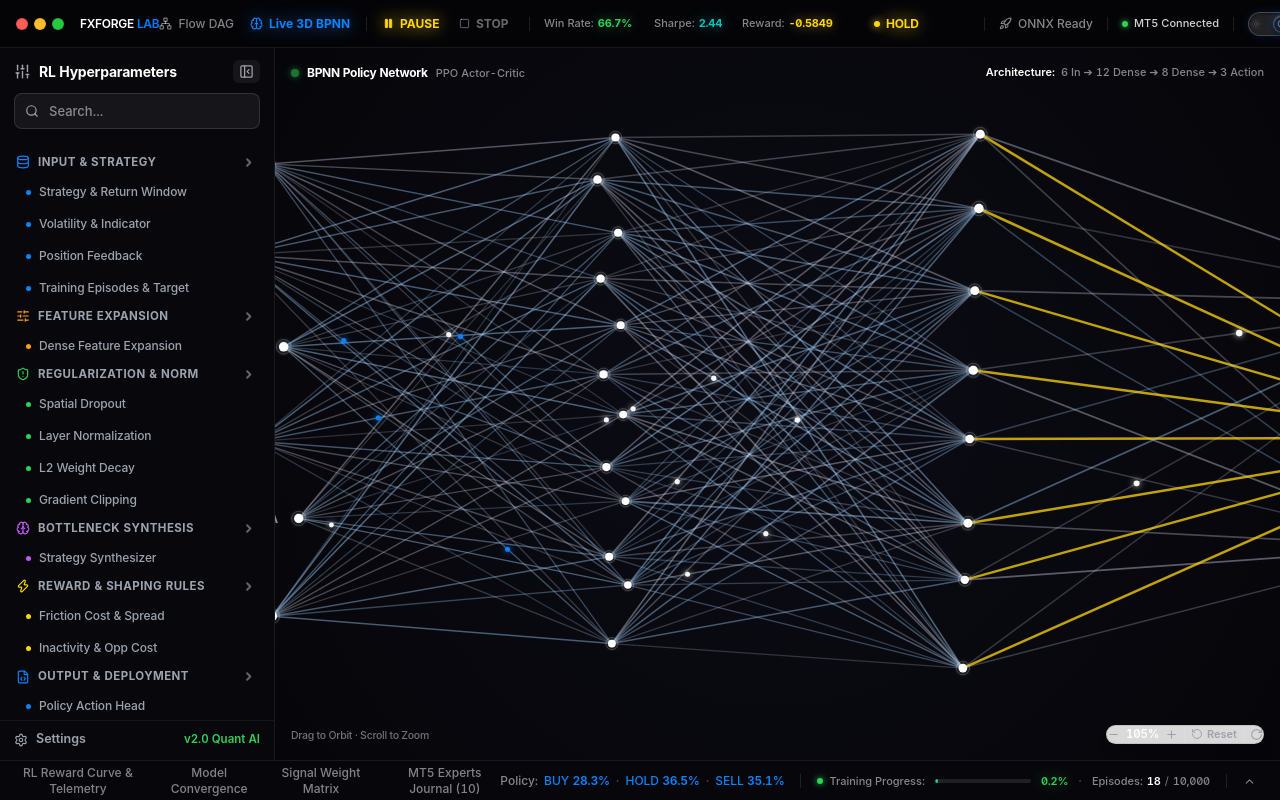
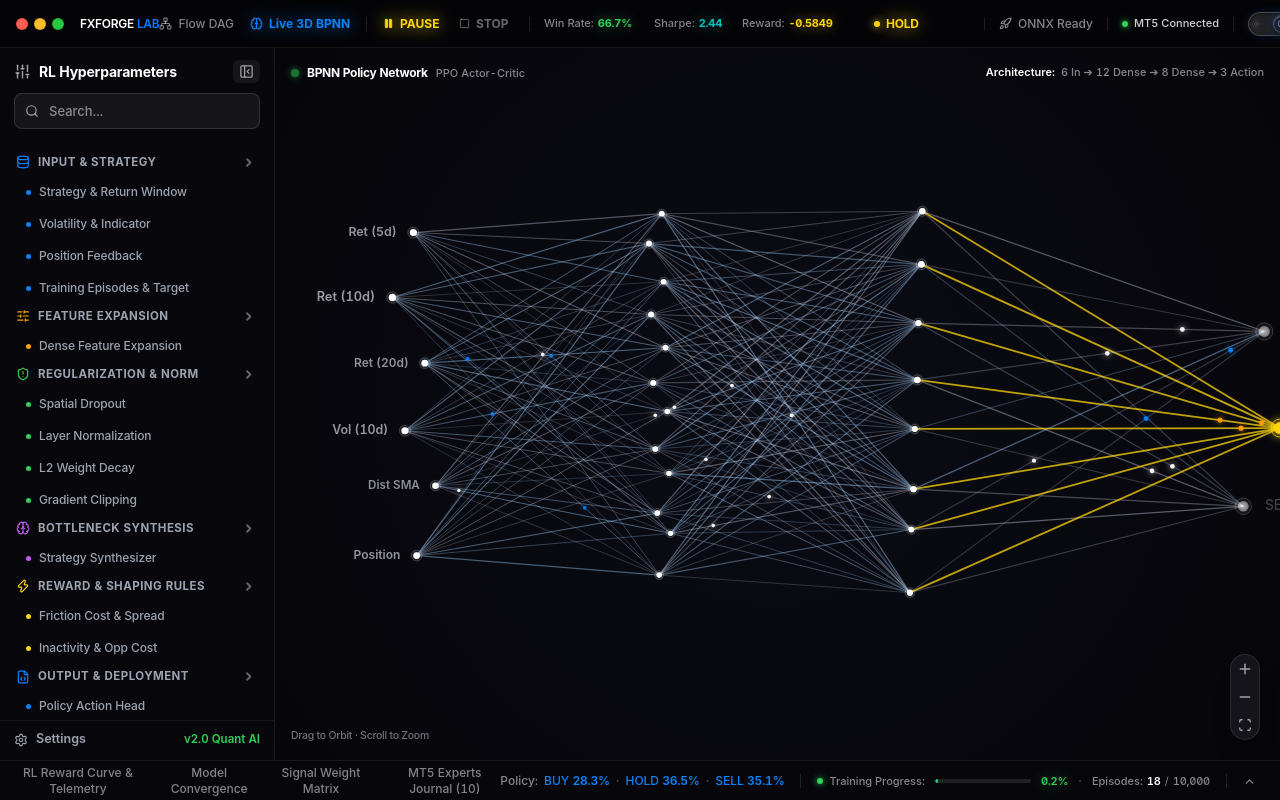
Before and after one commit to superman-owner/AI-RL-BPNN, a React (Vite) app: page / in a window 1280 px wide. Both pictures are taken after a click on the button "Live 3D BPNN". Built offline with nearby package versions, Linux system fonts and the light colour scheme.

Commit message:
feat(3d-bpnn): Set default zoom to 75% and convert viewport controls to vertical Apple Maps style control

```diff
--- a/src/components/NeuralLink/LiveNeuralLink.tsx
+++ b/src/components/NeuralLink/LiveNeuralLink.tsx
@@ -1,5 +1,5 @@
 import React, { useRef, useEffect, useCallback, useState } from 'react';
-import { Minus, Plus, RotateCcw, RotateCw } from 'lucide-react';
+import { Plus, Minus, Scan } from 'lucide-react';
 import type { RLEnvironmentStep } from '../../services/fxforgeEngine';
 import { useTheme } from '../../context/ThemeContext';
 
@@ -64,21 +64,15 @@ export const LiveNeuralLink: React.FC<LiveNeuralLinkProps> = ({
   const synapsesRef = useRef<BPSynapse[]>([]);
   const particlesRef = useRef<SignalParticle[]>([]);
 
-  // Camera 3D Orbital Controls (Auto-rotation OFF by default)
-  const cameraRef = useRef({ rotX: 0.14, rotY: -0.22, zoom: 1.05, panX: 0, panY: 0 });
+  // Camera 3D Orbital Controls (Default Zoom: 75%, Auto-rotation OFF)
+  const cameraRef = useRef({ rotX: 0.14, rotY: -0.22, zoom: 0.75, panX: 0, panY: 0 });
   const isDraggingRef = useRef(false);
   const dragStartRef = useRef({ x: 0, y: 0 });
   const isTrainingRef = useRef(isTraining);
   const latestStepRef = useRef<RLEnvironmentStep | null>(latestStep);
 
-  // Zoom & Auto-rotate States
-  const [zoomDisplay, setZoomDisplay] = useState(105);
-  const [autoRotate, setAutoRotate] = useState(false);
-  const autoRotateRef = useRef(false);
-
-  useEffect(() => {
-    autoRotateRef.current = autoRotate;
-  }, [autoRotate]);
+  // Zoom State (Default: 75%)
+  const [, setZoomDisplay] = useState(75);
 
   // Sync refs
   useEffect(() => {
@@ -89,19 +83,19 @@ export const LiveNeuralLink: React.FC<LiveNeuralLinkProps> = ({
     latestStepRef.current = latestStep;
   }, [latestStep]);
 
-  // Camera Reset Handlers
+  // Camera Reset Handlers (Reset to Default 75%)
   const handleResetView = useCallback(() => {
-    cameraRef.current = { rotX: 0.14, rotY: -0.22, zoom: 1.05, panX: 0, panY: 0 };
-    setZoomDisplay(105);
+    cameraRef.current = { rotX: 0.14, rotY: -0.22, zoom: 0.75, panX: 0, panY: 0 };
+    setZoomDisplay(75);
   }, []);
 
   const handleZoomIn = useCallback(() => {
-    cameraRef.current.zoom = Math.min(3.0, Math.round((cameraRef.current.zoom + 0.15) * 100) / 100);
+    cameraRef.current.zoom = Math.min(2.5, Math.round((cameraRef.current.zoom + 0.12) * 100) / 100);
     setZoomDisplay(Math.round(cameraRef.current.zoom * 100));
   }, []);
 
   const handleZoomOut = useCallback(() => {
-    cameraRef.current.zoom = Math.max(0.4, Math.round((cameraRef.current.zoom - 0.15) * 100) / 100);
+    cameraRef.current.zoom = Math.max(0.35, Math.round((cameraRef.current.zoom - 0.12) * 100) / 100);
     setZoomDisplay(Math.round(cameraRef.current.zoom * 100));
   }, []);
 
@@ -377,9 +371,6 @@ export const LiveNeuralLink: React.FC<LiveNeuralLinkProps> = ({
 
       // Camera Matrix Transformations
       const cam = cameraRef.current;
-      if (autoRotateRef.current && !isDraggingRef.current) {
-        cam.rotY += 0.0010; // Subtle Apple Keynote Auto-rotation when explicitly enabled
-      }
 
       const cosX = Math.cos(cam.rotX);
       const sinX = Math.sin(cam.rotX);
@@ -721,80 +712,54 @@ export const LiveNeuralLink: React.FC<LiveNeuralLinkProps> = ({
         className="w-full h-full cursor-grab active:cursor-grabbing block"
       />
 
-      {/*  Bottom-Right Floating Camera & Zoom Controls */}
-      <div className="absolute bottom-4 right-4 z-20 flex items-center gap-1.5 p-1 rounded-xl backdrop-blur-xl shadow-lg border transition-colors select-none bg-white/85 dark:bg-[#121218]/85 border-black/10 dark:border-white/10">
-        {/* Zoom Out Button */}
+      {/*  Apple Maps Style Vertical Viewport Controller (Matches User Reference Image) */}
+      <div
+        className={`absolute bottom-5 right-5 z-20 flex flex-col items-center p-1 rounded-2xl backdrop-blur-2xl shadow-xl border select-none transition-colors ${
+          isLight
+            ? 'bg-white/80 border-black/10 text-[#4b5563]'
+            : 'bg-[#18181f]/80 border-white/10 text-[#a1a1aa]'
+        }`}
+      >
+        {/* Zoom In Button (+) */}
+        <button
+          onClick={handleZoomIn}
+          title="Zoom In"
+          style={{ width: 28, height: 28 }}
+          className={`rounded-xl flex items-center justify-center transition-all cursor-pointer ${
+            isLight
+              ? 'hover:bg-black/5 hover:text-[#111827] active:scale-95'
+              : 'hover:bg-white/10 hover:text-white active:scale-95'
+          }`}
+        >
+          <Plus size={16} strokeWidth={2.2} />
+        </button>
+
+        {/* Zoom Out Button (-) */}
         <button
           onClick={handleZoomOut}
-          title="Zoom Out (ย่อมุมมอง)"
-          className={`p-1.5 rounded-lg transition-colors cursor-pointer flex items-center justify-center ${
+          title="Zoom Out"
+          style={{ width: 28, height: 28 }}
+          className={`rounded-xl flex items-center justify-center transition-all cursor-pointer ${
             isLight
-              ? 'hover:bg-black/5 text-[#4b5563] hover:text-[#111827]'
-              : 'hover:bg-white/10 text-[#a1a1aa] hover:text-white'
+              ? 'hover:bg-black/5 hover:text-[#111827] active:scale-95'
+              : 'hover:bg-white/10 hover:text-white active:scale-95'
           }`}
         >
-          <Minus size={13} />
+          <Minus size={16} strokeWidth={2.2} />
         </button>
 
-        {/* Zoom Percentage / Quick Reset */}
+        {/* Reset Viewport to 75% ([ ]) */}
         <button
           onClick={handleResetView}
-          title="Reset Zoom to 105% (คลิกเพื่อรีเซ็ตขนาด)"
-          className={`px-2 py-1 rounded-lg text-[11.5px] font-sans font-semibold tabular-nums tracking-tight transition-colors cursor-pointer ${
+          title="Reset View (75%)"
+          style={{ width: 28, height: 28 }}
+          className={`rounded-xl flex items-center justify-center transition-all cursor-pointer ${
             isLight
-              ? 'hover:bg-black/5 text-[#111827]'
-              : 'hover:bg-white/10 text-white'
+              ? 'hover:bg-black/5 hover:text-[#111827] active:scale-95'
+              : 'hover:bg-white/10 hover:text-white active:scale-95'
           }`}
         >
-          {zoomDisplay}%
-        </button>
-
-        {/* Zoom In Button */}
-        <button
-          onClick={handleZoomIn}
-          title="Zoom In (ขยายมุมมอง)"
-          className={`p-1.5 rounded-lg transition-colors cursor-pointer flex items-center justify-center ${
-            isLight
-              ? 'hover:bg-black/5 text-[#4b5563] hover:text-[#111827]'
-              : 'hover:bg-white/10 text-[#a1a1aa] hover:text-white'
-          }`}
-        >
-          <Plus size={13} />
-        </button>
-
-        {/* Divider */}
-        <div className={`w-[1px] h-3.5 mx-0.5 ${isLight ? 'bg-black/10' : 'bg-white/10'}`} />
-
-        {/* Reset View Button */}
-        <button
-          onClick={handleResetView}
-          title="Reset Camera View (รีเซ็ตมุมมองกล้อง)"
-          className={`flex items-center gap-1 px-2 py-1 rounded-lg text-[11px] font-sans font-semibold transition-colors cursor-pointer ${
-            isLight
-              ? 'hover:bg-black/5 text-[#4b5563] hover:text-[#111827]'
-              : 'hover:bg-white/10 text-[#a1a1aa] hover:text-white'
-          }`}
-        >
-          <RotateCcw size={12} />
-          <span>Reset</span>
-        </button>
-
-        {/* Divider */}
-        <div className={`w-[1px] h-3.5 mx-0.5 ${isLight ? 'bg-black/10' : 'bg-white/10'}`} />
-
-        {/* Auto-Rotate Toggle Button */}
-        <button
-          onClick={() => setAutoRotate((prev) => !prev)}
-          title={autoRotate ? 'Pause Auto-Rotation (หยุดหมุนอัตโนมัติ)' : 'Enable Auto-Rotation (เปิดหมุนอัตโนมัติ)'}
-          className={`p-1.5 rounded-lg transition-colors cursor-pointer flex items-center justify-center ${
-            autoRotate
-              ? 'bg-[#007aff]/15 text-[#007aff]'
-              : isLight
-              ? 'hover:bg-black/5 text-[#4b5563] hover:text-[#111827]'
-              : 'hover:bg-white/10 text-[#a1a1aa] hover:text-white'
-          }`}
-        >
-          <RotateCw size={13} className={autoRotate ? 'animate-spin' : ''} />
+          <Scan size={14} strokeWidth={2.2} />
         </button>
       </div>
 
```
